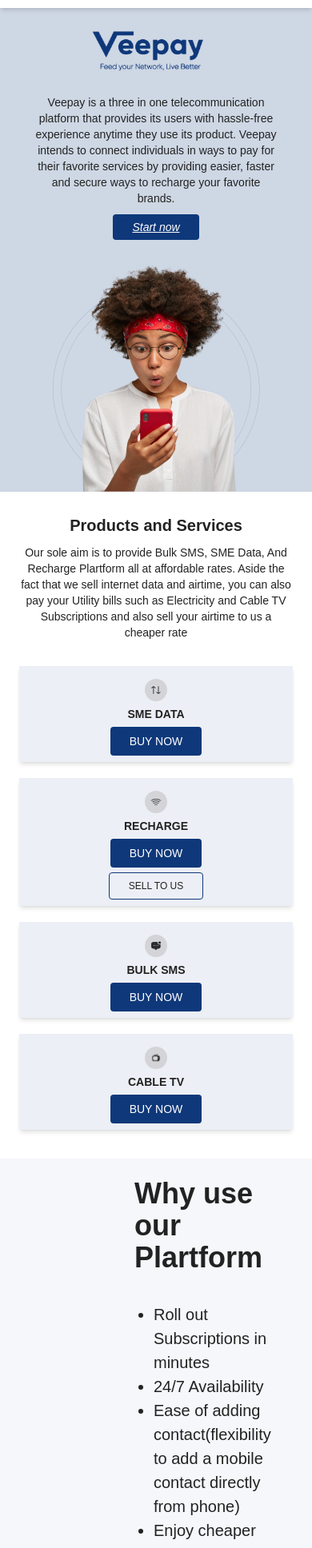
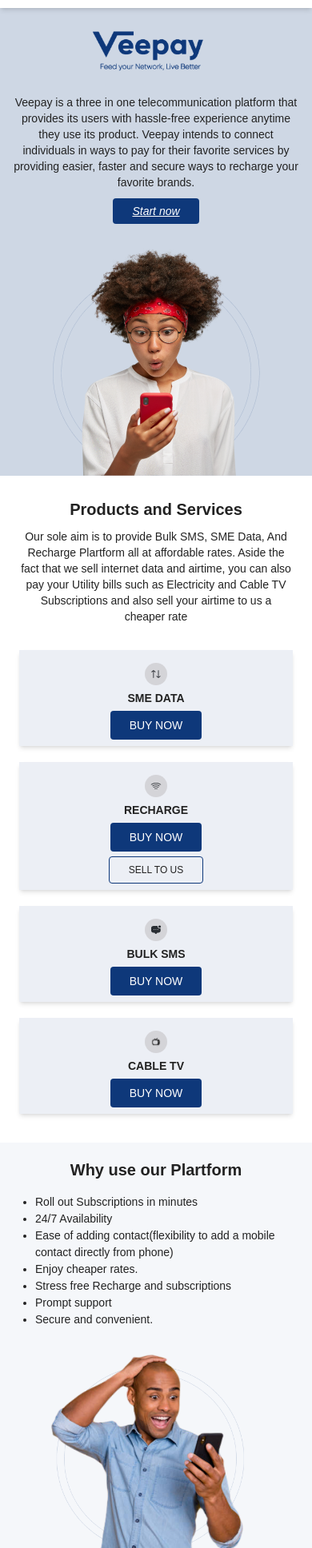
Before and after one commit to ihemebiriegondu/veepay-new-landingpage, a React (Create React App) app: page / in a window 390 px wide. Shown: the part 64-2000 px from the top of the page at 80% size. Built offline with nearby package versions, Linux system fonts and the light colour scheme; the HTML template or start-up script is replaced by a standard one.

Commit message:
made the third, faq sections responsive

```diff
--- a/src/components/homeComponents/aboutSection/about.jsx
+++ b/src/components/homeComponents/aboutSection/about.jsx
@@ -1,7 +1,8 @@
 import React from "react";
-import { BsTelephoneFill, BsInstagram } from "react-icons/bs";
-import { FaFacebookF, FaLinkedinIn, FaTwitter } from "react-icons/fa";
-import { IoIosMail } from "react-icons/io";
+import { BsInstagram } from "react-icons/bs";
+import { FaLinkedinIn, FaTwitter } from "react-icons/fa";
+import { IoIosMail, IoIosCall } from "react-icons/io";
+import { GrFacebookOption } from "react-icons/gr";
 import { Link } from "react-router-dom";
 
 export default function About() {
@@ -22,10 +23,10 @@ export default function About() {
         <h2 className="font-bold text-2xl mb-12">Contacts</h2>
         <div className="flex md:flex-row flex-col items-center gap-10 justify-center text-white">
           <Link className="bg-neutral-600 p-4 rounded-full">
-            <BsTelephoneFill className="w-6 h-6" />
+            <IoIosCall className="w-6 h-6" />
           </Link>
           <Link className="bg-[#4267B2] p-4 rounded-full">
-            <FaFacebookF className="w-6 h-6" />
+            <GrFacebookOption className="w-6 h-6" />
           </Link>
           <Link className="bg-[#0072B1] p-4 rounded-full">
             <FaLinkedinIn className="w-6 h-6" />
--- a/src/components/homeComponents/faqSection/faqs.jsx
+++ b/src/components/homeComponents/faqSection/faqs.jsx
@@ -33,16 +33,16 @@ export default function Faqs() {
   const [targetElement, setTargetElement] = useState("");
 
   return (
-    <section className="px-20 pb-20">
-      <h1 className="text-center font-bold text-4xl mb-6">
+    <section className="lg:px-20 md:px-12 px-6 lg:pb-20 md:pb-10 pb-5">
+      <h1 className="text-center font-bold lg:text-4xl md:text-2xl text-xl lg:mb-6 mb-3">
         Frequently asked Questions
       </h1>
-      <article className="flex flex-col gap-y-6 mb-5">
+      <article className="flex flex-col gap-y-6 lg:mb-5 mb-3">
         {faqs &&
           faqs.map((faq) => (
             <div
               key={faq.ques}
-              className="border border-primary rounded-lg px-16 py-7 cursor-pointer"
+              className="border border-primary lg:rounded-lg rounded lg:px-16 md:px-10 px-5 lg:py-7 md:py-4 py-2 cursor-pointer"
               dataaccordion={faq.ques}
               onClick={(e) => {
                 setTargetElement(e.target.getAttribute("dataaccordion"));
@@ -50,11 +50,11 @@ export default function Faqs() {
             >
               <div
                 dataaccordion={faq.ques}
-                className="flex justify-between items-center"
+                className="flex justify-between items-center gap-2"
               >
                 <h6
                   dataaccordion={faq.ques}
-                  className={`text-xl font-semibold ${
+                  className={`lg:text-xl md:text-base text-sm font-semibold ${
                     targetElement === faq.ques ? "text-primary" : ""
                   }`}
                 >
@@ -62,13 +62,13 @@ export default function Faqs() {
                 </h6>
                 <AiOutlinePlus
                   dataaccordion={faq.ques}
-                  className={`w-5 h-5 ${
+                  className={`lg:w-5 md:w-3 w-2.5 lg:h-5 md:h-3 h-2.5 ${
                     targetElement === faq.ques ? "hidden" : "block"
                   }`}
                 />
                 <AiOutlineMinus
                   dataaccordion={faq.ques}
-                  className={`w-5 h-5 ${
+                  className={`lg:w-5 md:w-3 w-2.5 lg:h-5 md:h-3 h-2.5 ${
                     targetElement === faq.ques ? "block" : "hidden"
                   }`}
                 />
@@ -90,10 +90,10 @@ export default function Faqs() {
           ))}
       </article>
       <div className="text-center">
-        <p className="text-xl font-medium">More Questions?</p>
+        <p className="lg:text-xl md:text-base text-sm font-medium">More Questions?</p>
         <Link
           to={"/"}
-          className="text-primary text-lg italic font-medium underline"
+          className="text-primary lg:text-lg md:text-sm text-xs italic font-medium underline"
         >
           Read more
         </Link>
--- a/src/components/homeComponents/header/header.jsx
+++ b/src/components/homeComponents/header/header.jsx
@@ -19,7 +19,7 @@ export default function Header() {
               className="h-full w-full object-contain"
             />
           </div>
-          <div className="lg:px-0 lg:ps-20 px-6 text-sm lg:text-start text-center md:text-base text-sm">
+          <div className="lg:px-0 lg:ps-20 sm:px-6 text-sm lg:text-start text-center md:text-base text-sm">
             <p className="font-medium md:pb-6 pb-4">
               Veepay is a three in one telecommunication platform that provides
               its users with hassle-free experience anytime they use its
--- a/src/components/homeComponents/thirdsection/sectionThree.jsx
+++ b/src/components/homeComponents/thirdsection/sectionThree.jsx
@@ -1,17 +1,24 @@
 import React from "react";
 import sec3Img from "../../../assets/images/Group 15.png";
+
 import { Link } from "react-router-dom";
 
 export default function SectionThree() {
   return (
-    <section className="flex flex-row justify-between items-center gap-28 bg-light/10 p-14 pb-0 mb-28">
-      <div className="w-150 h-130">
-        <img src={sec3Img} alt="man img" className="w-full h-full object-contain" />
+    <section className="flex lg:flex-row flex-col-reverse 2xl:justify-evenly justify-between lg:items-center lg:gap-28 gap-2.5 bg-light/10 lg:p-14 p-5 lg:pb-0 pb-0 lg:mb-28 md:mb-16 mb-10">
+      <div className="mx-auto lg:h-auto sm:h-64 sm:w-auto w-full">
+        <img
+          src={sec3Img}
+          alt="man img"
+          className="w-full h-full object-contain"
+        />
       </div>
 
-      <div className="-mt-8">
-        <h1 className="text-4xl font-bold mb-9">Why use our Plartform</h1>
-        <ul className="list-disc px-6 text-xl font-medium leading-normal mb-9">
+      <div className="lg:-mt-8">
+        <h1 className="xl:text-4xl md:text-3xl sm:text-2xl text-xl font-bold xl:mb-9 lg:mb-6 mb-4 lg:text-start text-center">
+          Why use our Plartform
+        </h1>
+        <ul className="list-disc px-6 font-medium leading-normal lg:mb-9 xl:text-xl md:text-base text-sm">
           <li>Roll out Subscriptions in minutes</li>
           <li>24/7 Availability</li>
           <li>
@@ -23,7 +30,12 @@ export default function SectionThree() {
           <li>Prompt support </li>
           <li>Secure and convenient.</li>
         </ul>
-        <Link to={'/'} className="text-primary text-sm italic font-medium underline">Explore more</Link>
+        <Link
+          to={"/"}
+          className="text-primary text-sm italic font-medium underline lg:block hidden"
+        >
+          Explore more
+        </Link>
       </div>
     </section>
   );
```
